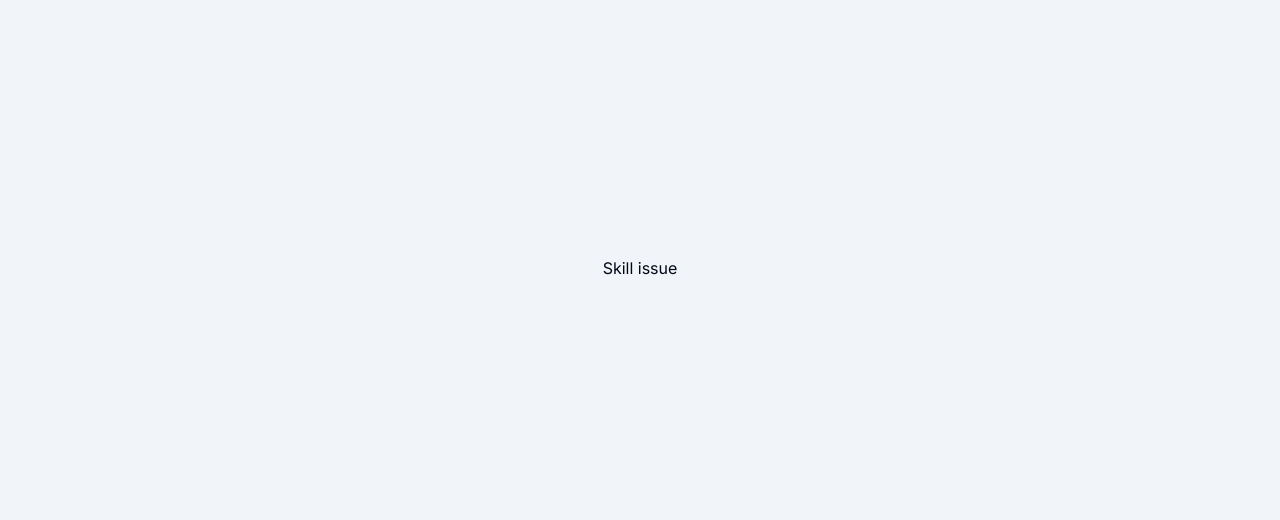
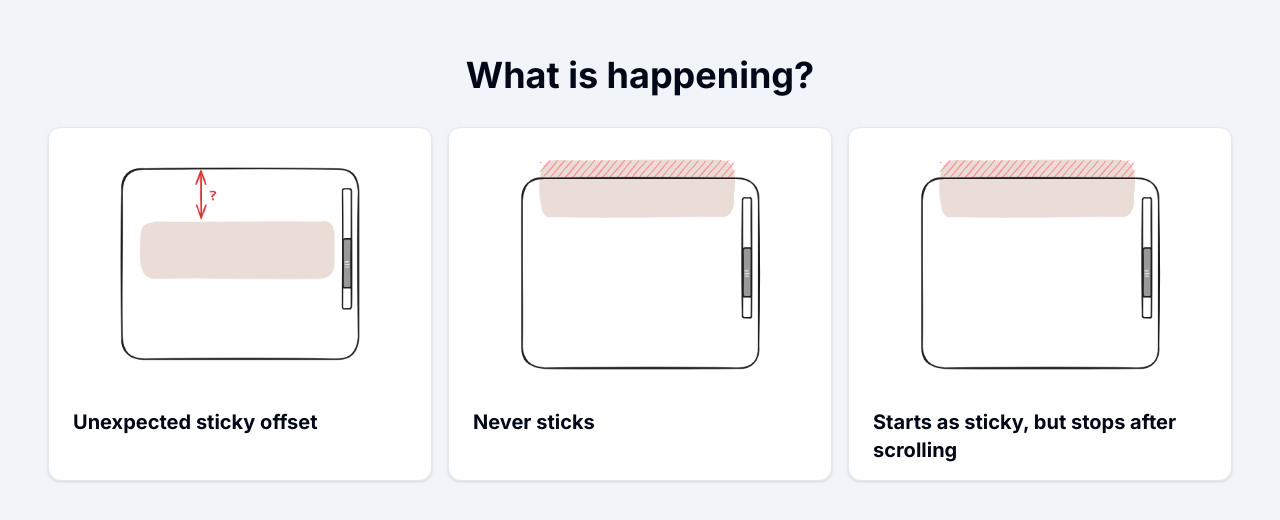
Before and after one commit to petter/sticky.wtf, a Next.js app: page /help in a window 1280 px wide. Shown: the part 132-652 px from the top of the page. Built offline with nearby package versions, Linux system fonts and the light colour scheme.

Commit message:
experiment with cards as start for wizard

```diff
--- a/src/app/help/page.tsx
+++ b/src/app/help/page.tsx
@@ -1,3 +1,28 @@
+import Image from "next/image";
+import Link from "next/link";
+
+import { scenarios } from "./scenarios";
+
 export default function HelpPage() {
-  return <p>Skill issue</p>;
+  return (
+    <div className="flex flex-col gap-8 items-center">
+      <h1 className="text-4xl font-bold">What is happening?</h1>
+      <div className="grid grid-cols-1 md:grid-cols-2 lg:grid-cols-3 gap-4">
+        {scenarios.map((scenario) => (
+          <Link
+            href={`/help/${scenario.slug}`}
+            key={scenario.slug}
+            className="flex flex-col gap-2 bg-white rounded-xl p-2 max-w-sm shadow border border-slate-200 hover:scale-105 transition-transform"
+          >
+            <div className="h-64 flex items-center justify-center">
+              <Image src={scenario.img} alt="" height="250" width="250" />
+            </div>
+            <p className="py-2 px-4 font-bold text-xl">
+              {scenario.description}
+            </p>
+          </Link>
+        ))}
+      </div>
+    </div>
+  );
 }
--- /dev/null
+++ b/src/app/help/scenarios.tsx
@@ -0,0 +1,16 @@
+import neverSticksImg from "./thumbnails/never-sticks.png";
+import unexpectedOffsetImg from "./thumbnails/unexpected-offset.png";
+
+export const scenarios = [
+  {
+    description: "Unexpected sticky offset",
+    img: unexpectedOffsetImg,
+    slug: "unexpected-offset",
+  },
+  { description: "Never sticks", img: neverSticksImg, slug: "never-sticks" },
+  {
+    description: "Starts as sticky, but stops after scrolling",
+    img: neverSticksImg,
+    slug: "stops-unexpectedly",
+  },
+];
--- a/src/app/layout.tsx
+++ b/src/app/layout.tsx
@@ -6,8 +6,8 @@ import { cn } from "@/lib/utils";
 const inter = Inter({ subsets: ["latin"] });
 
 export const metadata: Metadata = {
-  title: "Create Next App",
-  description: "Generated by create next app",
+  title: "Sticky",
+  description: "",
 };
 
 export default function RootLayout({
```
Also changed, not shown: src/app/help/thumbnails/never-sticks.png (added), src/app/help/thumbnails/unexpected-offset.png (added).
